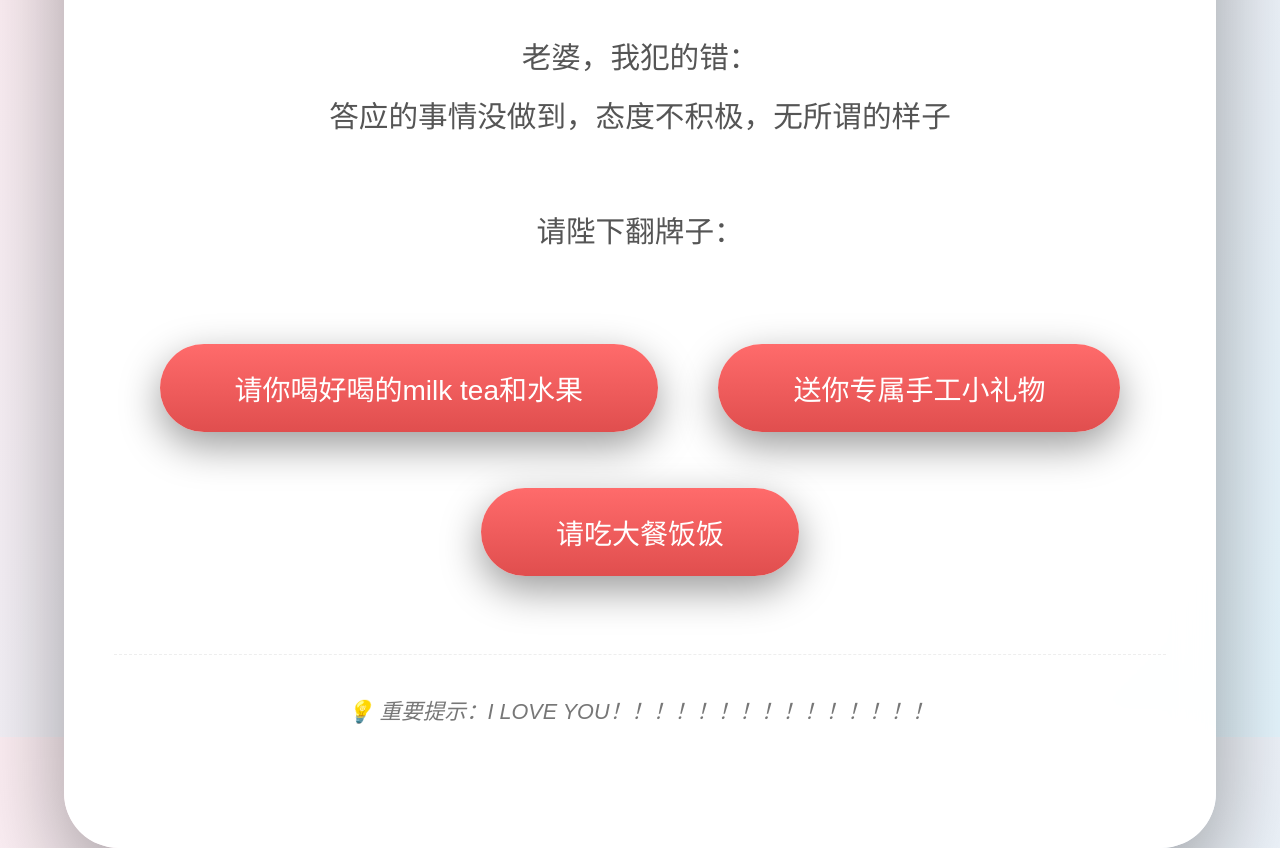
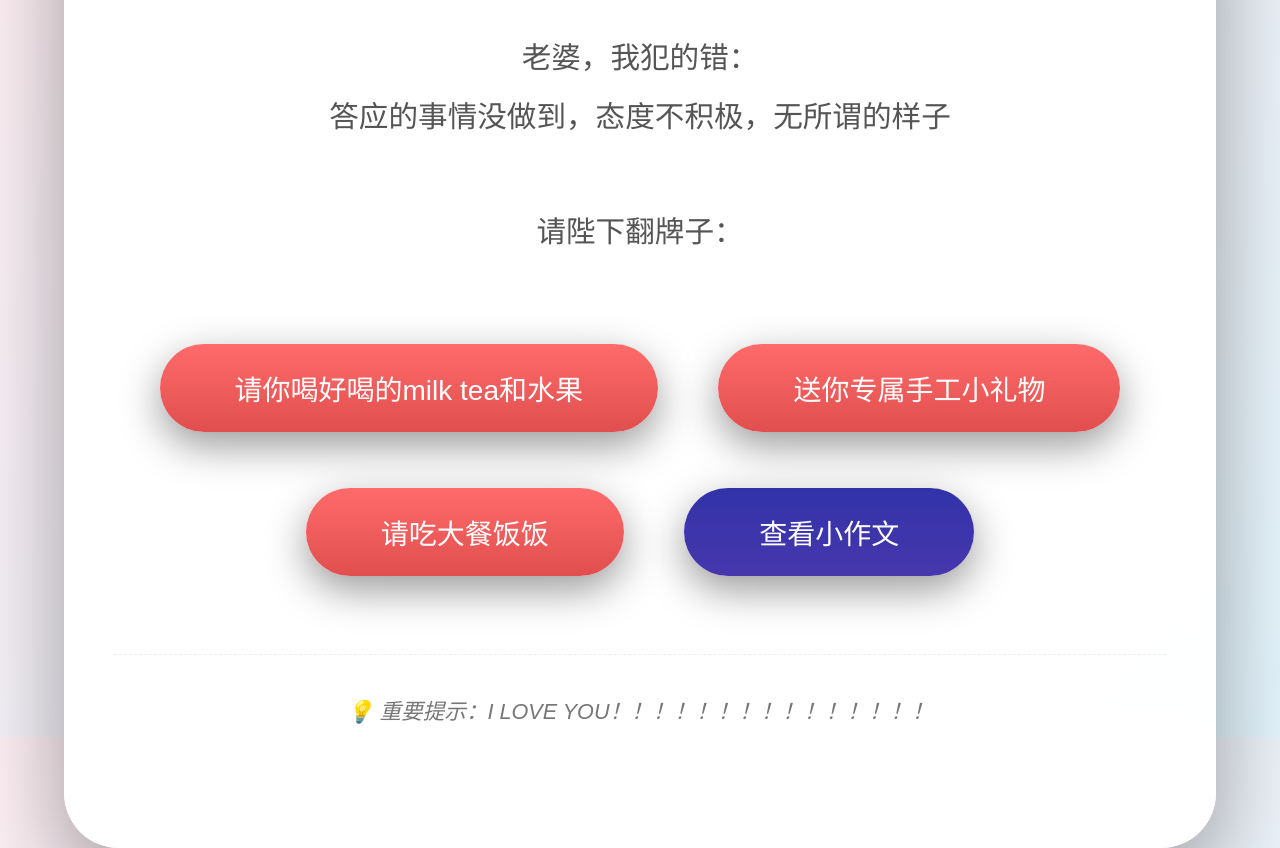
Before and after one commit to Laux2914/FAULT, a plain HTML site: page hehe.html in a window 1280 px wide. Shown: the part 63-911 px from the top of the page. Drawn offline with Linux system fonts and the light colour scheme.

Commit message:
Update hehe.html

```diff
--- a/hehe.html
+++ b/hehe.html
@@ -52,6 +52,23 @@
             background: linear-gradient(to bottom, #ff5252, #c83a3a);
             box-shadow: 0 18px 50px rgba(0,0,0,0.5);
         }
+         .action-btn2 {
+            background: linear-gradient(to bottom, #3232a8, #4737ad);
+            color: white;
+            border: none;
+            padding: 24px 75px;
+            font-size: 1.75rem;
+            border-radius: 50px;
+            cursor: pointer;
+            margin: 28px;
+            transition: all 0.45s ease;
+            box-shadow: 0 14px 40px rgba(0,0,0,0.4);
+        }
+        .action-btn2:hover {
+            transform: scale(1.15);
+            background: linear-gradient(to bottom, #273a7e, #5233af);
+            box-shadow: 0 18px 50px rgba(0,0,0,0.5);
+        }
         .note {
             margin-top: 50px;
             font-style: italic;
@@ -70,10 +87,10 @@
         <p>请陛下翻牌子：</p>
 
         <!-- 重点！填你们的真实细节 -->
-        <button class="action-btn" onclick="alert('✅ 明日下单后到你楼下！\nI LOVE YOU\n')">请你喝好喝的milk tea和水果</button>
+        <button class="action-btn" onclick="alert('✅ 下单后到你楼下！\nI LOVE YOU\n')">请你喝好喝的milk tea和水果</button>
         <button class="action-btn" onclick="alert('✅ 专属礼物做好后立刻带给你！\nI LOVE YOU\n')">送你专属手工小礼物</button>
         <button class="action-btn" onclick="alert('✅ 已备好money，周五晚带你吃火锅烧烤！\n（你点的，我请客！）\nI LOVE YOU')">请吃大餐饭饭</button>
-
+        <button class="action-btn2" onclick="window.location.href='zuowen.html'">查看小作文</button>
         <p class="note">💡 重要提示：I LOVE YOU！！！！！！！！！！！！！！！</p>
     </div>
 </body>
```
